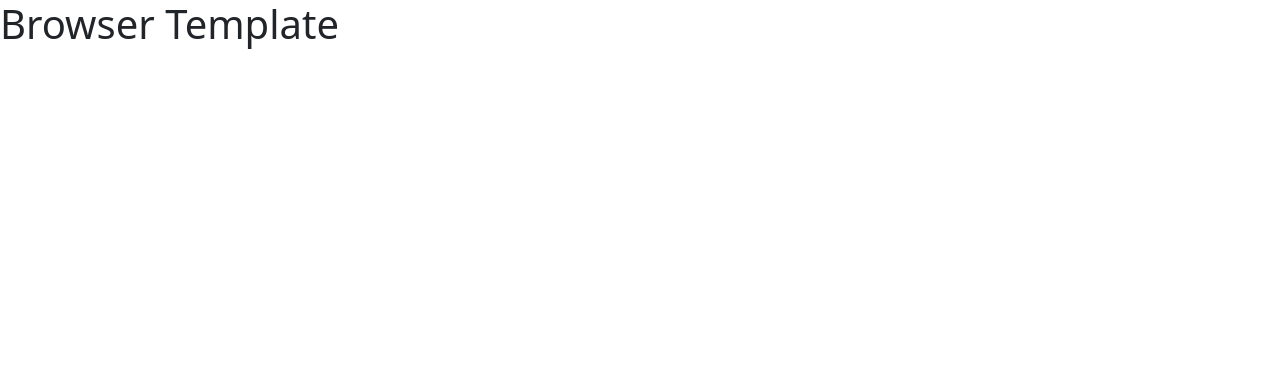
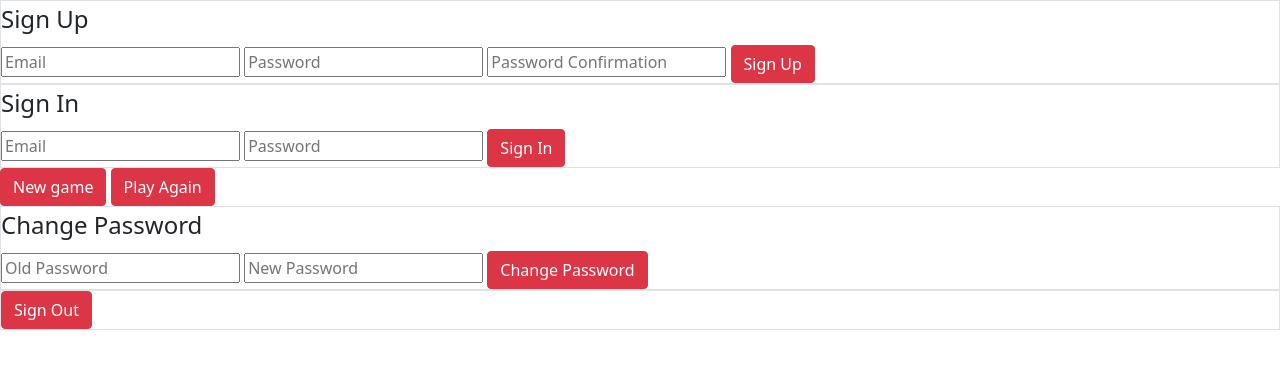
Before and after one commit to KikiG13/travelife-client, a website built with webpack: page index.html in a window 1280 px wide. Built offline with nearby package versions, Linux system fonts and the light colour scheme.

Commit message:
day 2
first client commit

```diff
--- a/index.html
+++ b/index.html
@@ -12,6 +12,88 @@
       <script src="public/application.js" type="text/javascript" charset="utf-8" defer></script>
     </head>
     <body>
-      <h1>Browser Template</h1>
+      <section id="sign-up-in">
+        <form id="sign-up" class="border">
+          <fieldset id=>
+            <legend>Sign Up</legend>
+            <input
+              type="email"
+              name="credentials[email]"
+              placeholder="Email"
+              required
+            />
+            <input
+              type="password"
+              name="credentials[password]"
+              placeholder="Password"
+              required
+            />
+            <input
+              type="password"
+              name="credentials[password_confirmation]"
+              placeholder="Password Confirmation"
+              required
+            />
+            <button class="btn btn-danger">Sign Up</button>
+          </fieldset>
+        </form>
+
+        <form id="sign-in" class="border">
+          <legend>Sign In</legend>
+          <fieldset>
+            <input
+              type="email"
+              name="credentials[email]"
+              placeholder="Email"
+              required
+            />
+            <input
+              type="password"
+              name="credentials[password]"
+              placeholder="Password"
+              required
+            />
+
+            <button class="btn btn-danger">Sign In</button>
+          </fieldset>
+        </form>
+      </section>
+      <section id="after-sign-in">
+
+        <button id="new-game" class="btn btn-danger">New game</button>
+        <button id="play-again" class="btn btn-danger">Play Again</button>
+
+        <form id="change-password" class="border">
+          <fieldset>
+            <legend>Change Password</legend>
+            <input
+              type="password"
+              name="passwords[old]"
+              placeholder="Old Password"
+              required
+            />
+            <input
+              type="password"
+              name="passwords[new]"
+              placeholder="New Password"
+              required
+            />
+
+            <button class="btn btn-danger">Change Password</button>
+          </fieldset>
+        </form>
+
+        <form id="sign-out" class="border">
+
+          <fieldset>
+            <button class="btn btn-danger">Sign Out</button>
+          </fieldset>
+        </form>
+      </section>
+
+      <section>
+        <div id="fail-message"></div>
+        <div id="display-message"></div>
+      </section>
     </body>
 </html>
```
Also changed, not shown: app/auth/api.js (added), app/auth/events.js (added), app/auth/ui.js (added), 5 other files.
